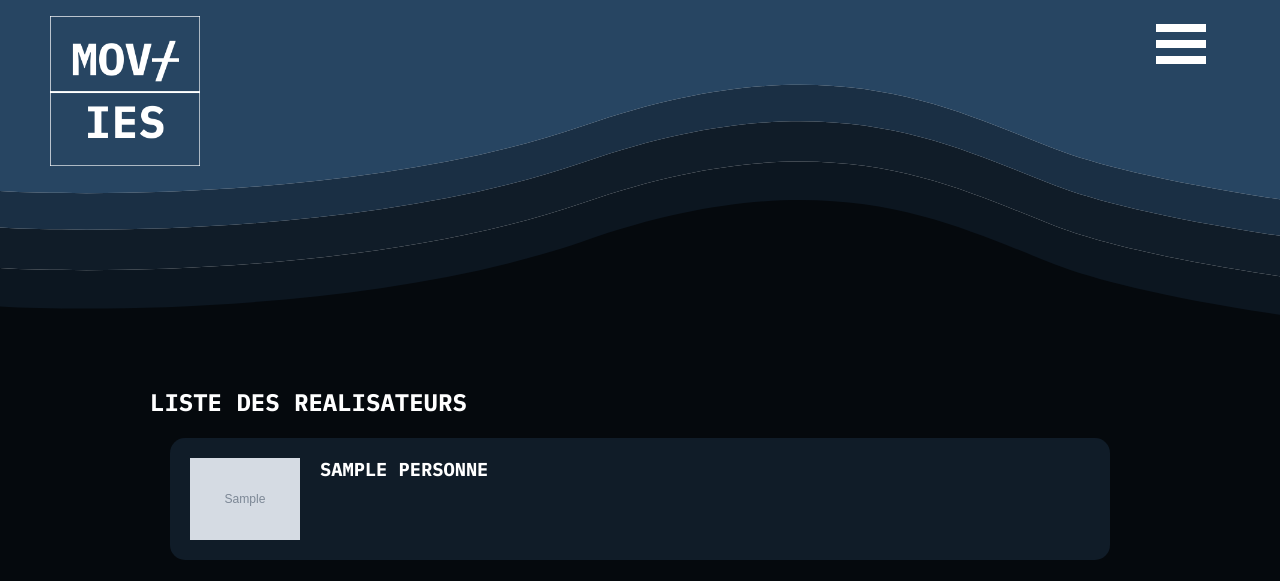
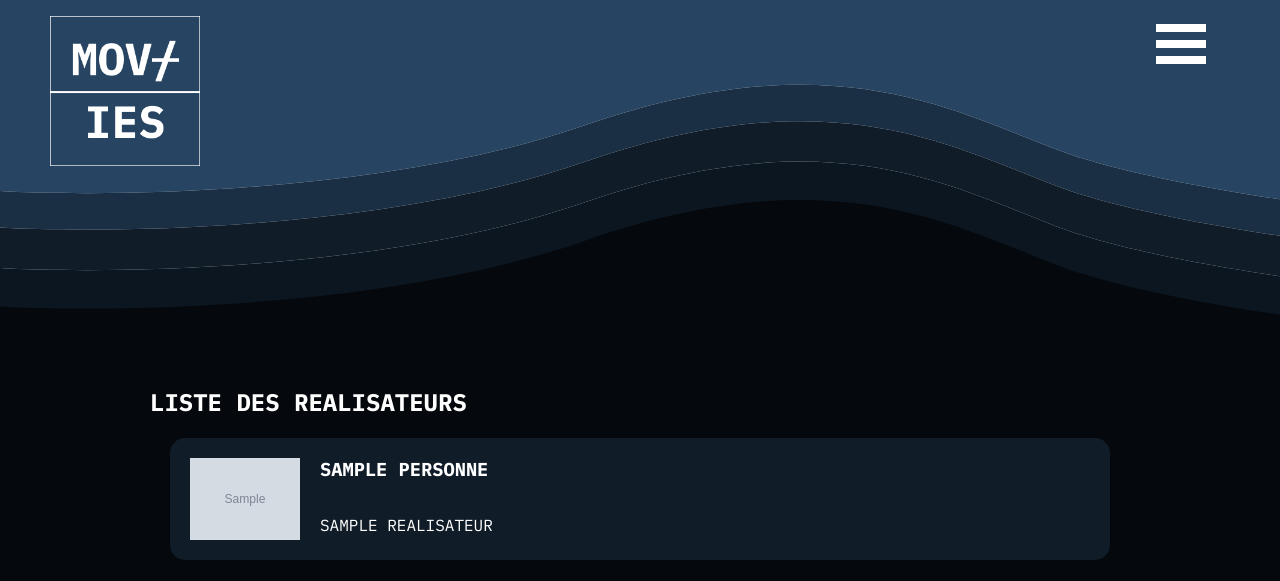
Before and after one commit to FutRR/cinemaSQL, a PHP site: template view/listRealisateurs.php in a window 1280 px wide; the page is wider, and only the part inside the window is pictured. Shown: the top 581 px of that part. Run offline with PHP 8.4, Linux system fonts and the light colour scheme; the template is opened without the code that fills it: most values are stand-ins (such as "Sample title", 1, 10 or a date in 2020); grey boxes marked "Sample" are stand-in pictures.

Commit message:
added movie list in actor and realisator lists

```diff
--- a/public/css/style.css
+++ b/public/css/style.css
@@ -3,6 +3,7 @@
 *{
     box-sizing: border-box;
     overflow-x: hidden;
+    vertical-align: top;
 }
 
 body{
@@ -131,3 +132,8 @@ nav ul li{
 .list_genre_infos{
     margin: 10px;
 }
+
+.list_links{
+    color: #fff;
+    text-decoration: none;
+}
--- a/view/listRealisateurs.php
+++ b/view/listRealisateurs.php
@@ -9,6 +9,17 @@ ob_start();
             <h3>
                 <?= $realisateur["personne"] ?>
             </h3>
+            <p>
+                <?php
+                $keys = explode('idEnd', $realisateur['idFilms']);
+                $vals = explode('titreEnd', $realisateur['titreFilms']);
+
+                $results = array_combine($keys, $vals);
+                foreach ($results as $id => $film) {
+                    echo "<a class='list_links' href='index.php?action=infosFilm&id={$id}'> $film <br></a>";
+                } ?>
+            </p>
+
         </div>
     </div>
     <?php
```
Also changed, not shown: controller/CinemaController.php (+9 -7 lines), view/listActeurs.php (+7 -2 lines).
